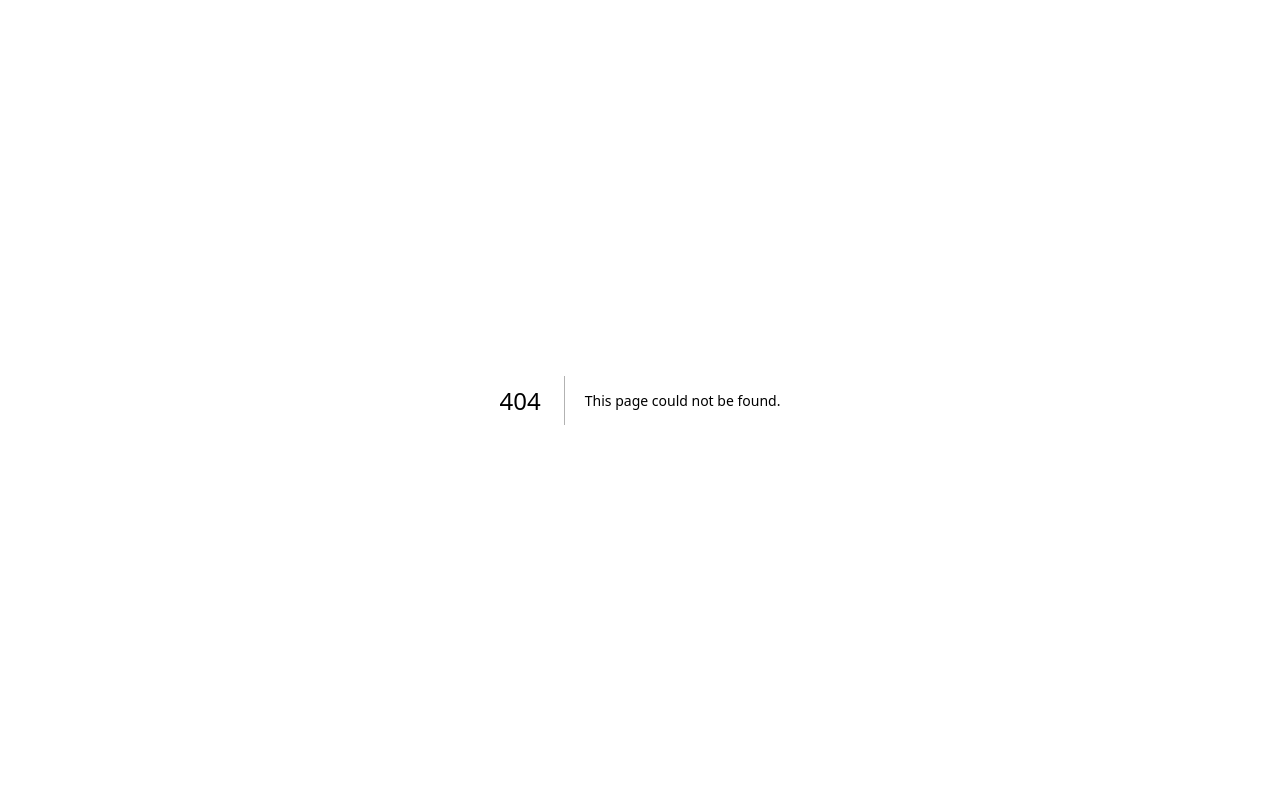
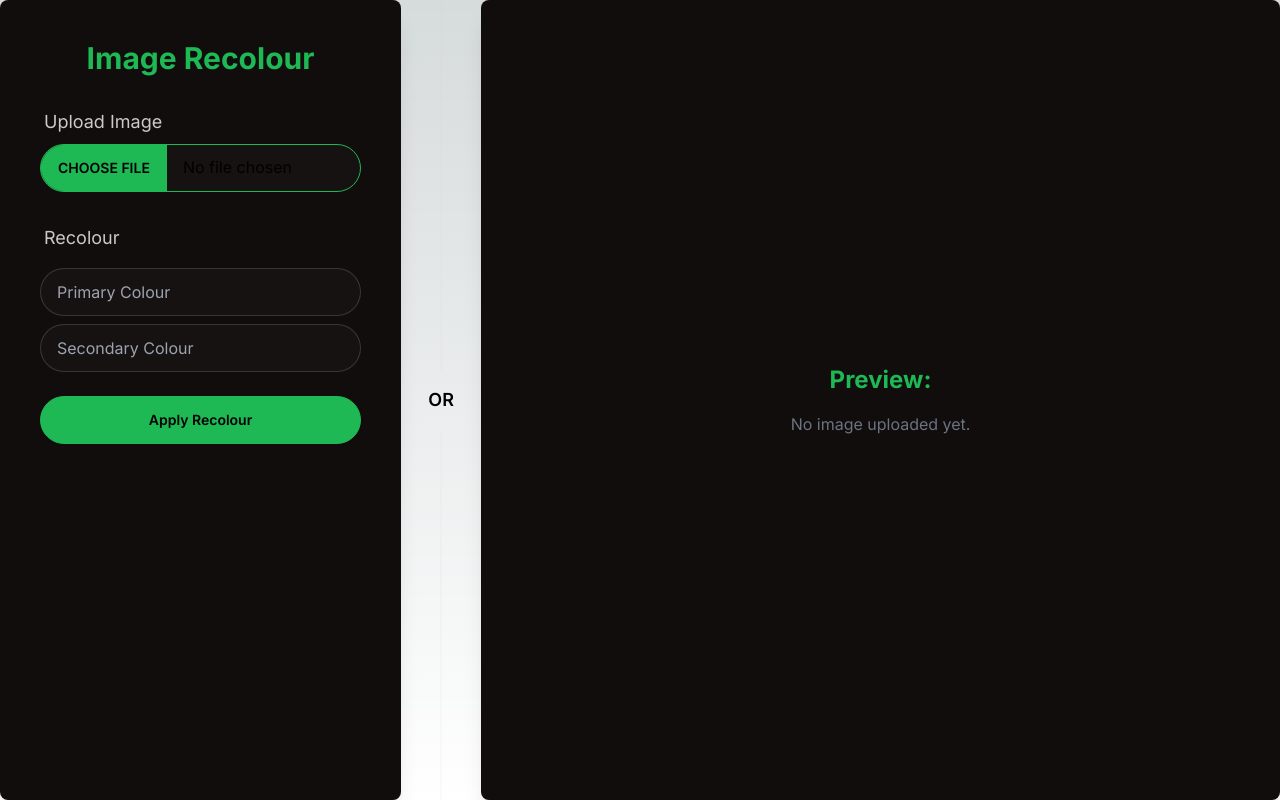
Before and after one commit to AyushRajSingh30/SaaS_Cloudnary, a Next.js app: page /imagetransform in a window 1280 px wide. Before the commit this address had no page. Built offline with nearby package versions, Linux system fonts and the light colour scheme.

Commit message:
Add AI to change the colour of object

```diff
--- /dev/null
+++ b/src/app/(imagetransform)/imagetransform/page.tsx
@@ -0,0 +1,111 @@
+"use client";
+import axios from "axios";
+import { CldImage } from "next-cloudinary";
+import React, { useState } from "react";
+
+function Page() {
+  const [file, setFile] = useState<File | null>(null);
+  const [uploadedImage, setUpload] = useState("");
+  const [object, SetObject] = useState("");
+  const [Recolour, SetRecolour] = useState("");
+  const [arr, setArr] = useState<string[]>([]);
+
+  const handleSubmit = async (e: React.FormEvent) => {
+    e.preventDefault();
+    if (!file) {
+      alert("Please upload an image");
+      return;
+    }
+    try {
+      const formData = new FormData();
+      formData.append("file", file);
+
+      const response = await axios.post("/api/image-upload", formData, {
+        headers: { "Content-Type": "multipart/form-data" },
+      });
+
+      const Data = response.data;
+      setUpload(Data.publicId);
+
+      const Array = [object, Recolour];
+      setArr(Array);
+    } catch (error) {
+      console.log(error);
+      alert("Failed to upload image");
+    }
+  };
+
+  return (
+    <div className="flex min-h-screen w-full flex-col lg:flex-row gap-4">
+      {/* Left section: Image Recolour */}
+      <div className="card bg-base-300 shadow-xl rounded-lg h-auto p-6 w-full lg:w-1/3">
+        <div className="container mx-auto p-4 text-center">
+          <h1 className="text-3xl font-bold mb-6 text-primary">
+            Image Recolour
+          </h1>
+          <form onSubmit={handleSubmit} className="space-y-6">
+            <div>
+              <label className="label">
+                <span className="label-text text-lg">Upload Image</span>
+              </label>
+              <input
+                type="file"
+                onChange={(e) => setFile(e.target.files ? e.target.files[0] : null)}
+                className="file-input file-input-bordered file-input-primary w-full"
+              />
+            </div>
+            <div className="space-y-2">
+              <label className="label">
+                <span className="label-text text-lg">Recolour</span>
+              </label>
+              <input
+                type="text"
+                value={object}
+                onChange={(e) => SetObject(e.target.value)}
+                placeholder="Primary Colour"
+                className="input input-bordered w-full"
+              />
+              <input
+                type="text"
+                value={Recolour}
+                onChange={(e) => SetRecolour(e.target.value)}
+                placeholder="Secondary Colour"
+                className="input input-bordered w-full"
+              />
+            </div>
+            <button type="submit" className="btn btn-primary w-full">
+              Apply Recolour
+            </button>
+          </form>
+        </div>
+      </div>
+
+      {/* Divider */}
+      <div className="divider lg:divider-horizontal text-lg font-semibold">
+        OR
+      </div>
+
+      {/* Right section: Image Preview */}
+      <div className="card bg-base-300 shadow-xl rounded-lg h-auto p-6 w-full lg:w-2/3 flex items-center justify-center">
+        <div className="text-center">
+          <h2 className="text-2xl font-bold text-primary mb-4">Preview:</h2>
+          {uploadedImage ? (
+            <CldImage
+              width="960"
+              height="600"
+              src={uploadedImage}
+              sizes="100vw"
+              alt="Transformed image"
+              crop="fill"
+              recolor={arr}
+            />
+          ) : (
+            <p className="text-gray-500">No image uploaded yet.</p>
+          )}
+        </div>
+      </div>
+    </div>
+  );
+}
+
+export default Page;
```
